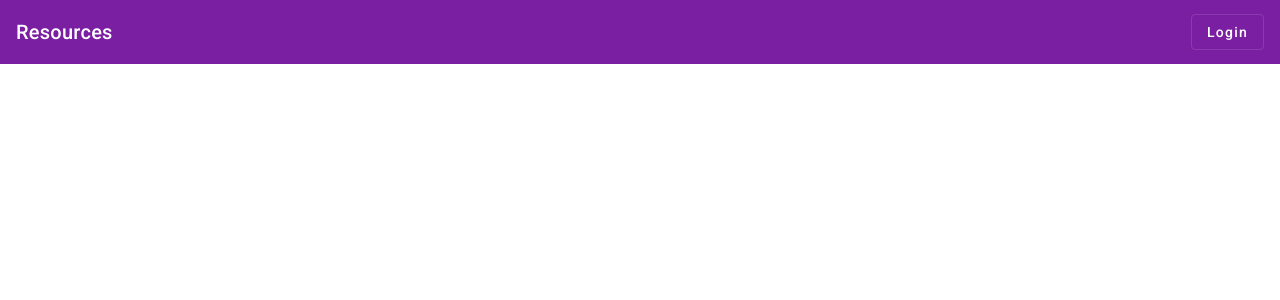
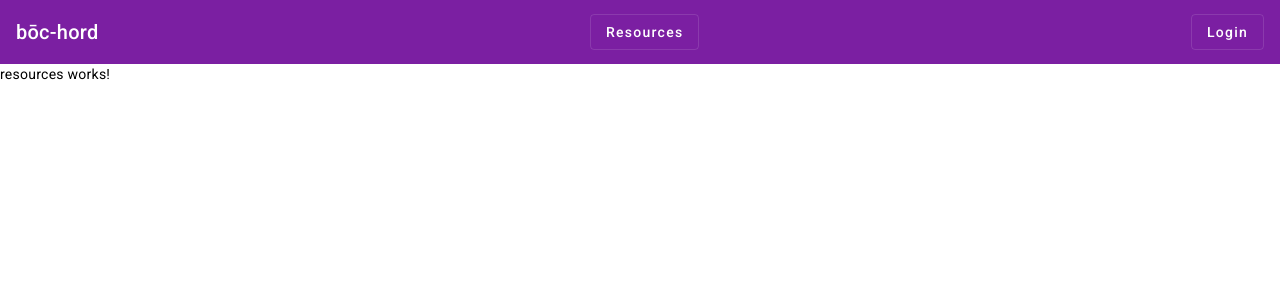
Before and after one commit to janet-dev/resources, an Angular app: page /resources in a window 1280 px wide. Before the commit this address led to /. Shown: the top 300 px of the page. Built offline with nearby package versions, Linux system fonts and the light colour scheme.

Commit message:
Add ResourcesComponent and SingleResourceComponent

```diff
--- a/src/app/app-routing.module.ts
+++ b/src/app/app-routing.module.ts
@@ -1,9 +1,12 @@
 import { NgModule } from '@angular/core';
 import { RouterModule, Routes } from '@angular/router';
 import { LoginComponent } from './auth/login/login.component';
+import { ResourcesComponent } from './resources/resources/resources.component';
 
 const routes: Routes = [
   { path: 'login', component: LoginComponent },
+  { path: 'resources', component: ResourcesComponent },
+
 ];
 
 @NgModule({
--- a/src/app/app.component.html
+++ b/src/app/app.component.html
@@ -1,7 +1,8 @@
 <mat-toolbar color="primary" class="flex justify-content-between">
-  Resources
+  bōc-hord
+  <a routerLink="resources" href="" mat-stroked-button>Resources</a>
+  <a routerLink="login" href="" mat-stroked-button>Login</a>
 
-  <a routerLink="login" href="" mat-stroked-button>Login</a>
 </mat-toolbar>
 
 
--- a/src/app/app.module.ts
+++ b/src/app/app.module.ts
@@ -6,6 +6,7 @@ import { AppRoutingModule } from './app-routing.module';
 import { AppComponent } from './app.component';
 import { LoginComponent } from './auth/login/login.component';
 import { MaterialDesignModule } from './material-design/material-design.module';
+import { ResourcesComponent } from './resources/resources/resources.component';
 
 @NgModule({
   declarations: [
@@ -16,7 +17,8 @@ import { MaterialDesignModule } from './material-design/material-design.module';
     AppRoutingModule,
     MaterialDesignModule,
     BrowserAnimationsModule,
-    LoginComponent
+    LoginComponent,
+    ResourcesComponent,
   ],
   exports: [],
   providers: [],
--- /dev/null
+++ b/src/app/resources/resources/resources.component.html
@@ -0,0 +1 @@
+<p>resources works!</p>
--- /dev/null
+++ b/src/app/resources/single-resource/single-resource.component.html
@@ -0,0 +1 @@
+<p>single-resource works!</p>
```
Also changed, not shown: src/app/resources/resources/resources.component.ts (added, +13 -0 lines), src/app/resources/single-resource/single-resource.component.ts (added, +13 -0 lines), src/app/resources/resources/resources.component.scss (added), src/app/resources/single-resource/single-resource.component.scss (added), 2 other files (tests, documents, lock files or other folders).
